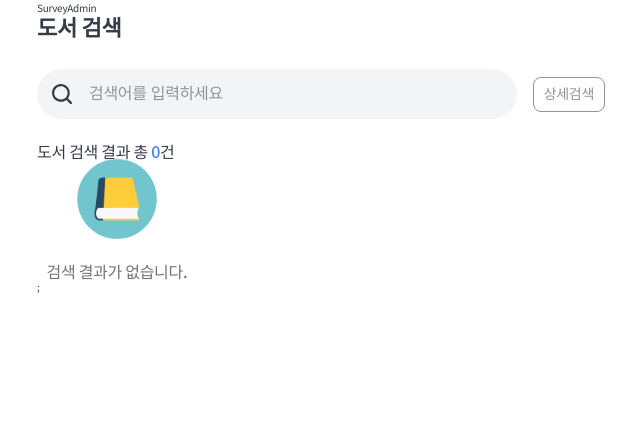
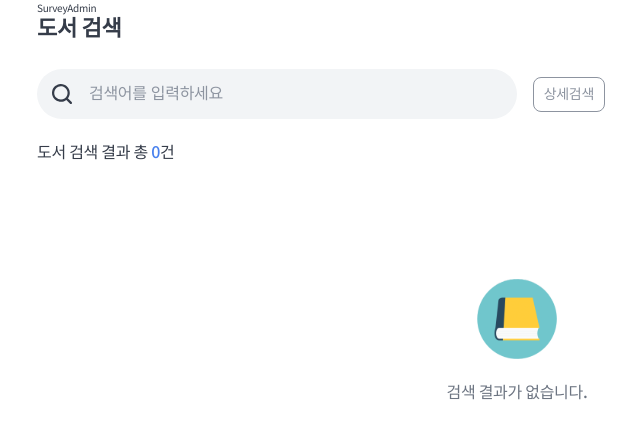
Before and after one commit to sggonee/cdri-books-seunggongwon, a React (Vite) app: page /search in a window 1280 px wide. Shown: the top 438 px of the page, without its empty margins (123-763 px from the left). Built offline with nearby package versions, Linux system fonts and the light colour scheme.

Commit message:
update layout of not found

```diff
--- a/src/components/template/search/NotFound.module.css
+++ b/src/components/template/search/NotFound.module.css
@@ -4,6 +4,7 @@
   justify-content: center;
   align-items: center;
   max-width: 16rem;
+  margin: 12rem auto;
 
   p {
     margin-top: 2.4rem;
--- a/src/pages/search/index.tsx
+++ b/src/pages/search/index.tsx
@@ -3,12 +3,13 @@ import SearchNotFound from '@/components/template/search/NotFound';
 import Summary from '@/components/template/search/Summary';
 
 const Search = () => {
+  const search = [];
   return (
     <section>
       <h2>도서 검색</h2>
       <Form />
       <Summary count={0} />
-      <SearchNotFound />;
+      {search.length ? [] : <SearchNotFound />}
     </section>
   );
 };
```
